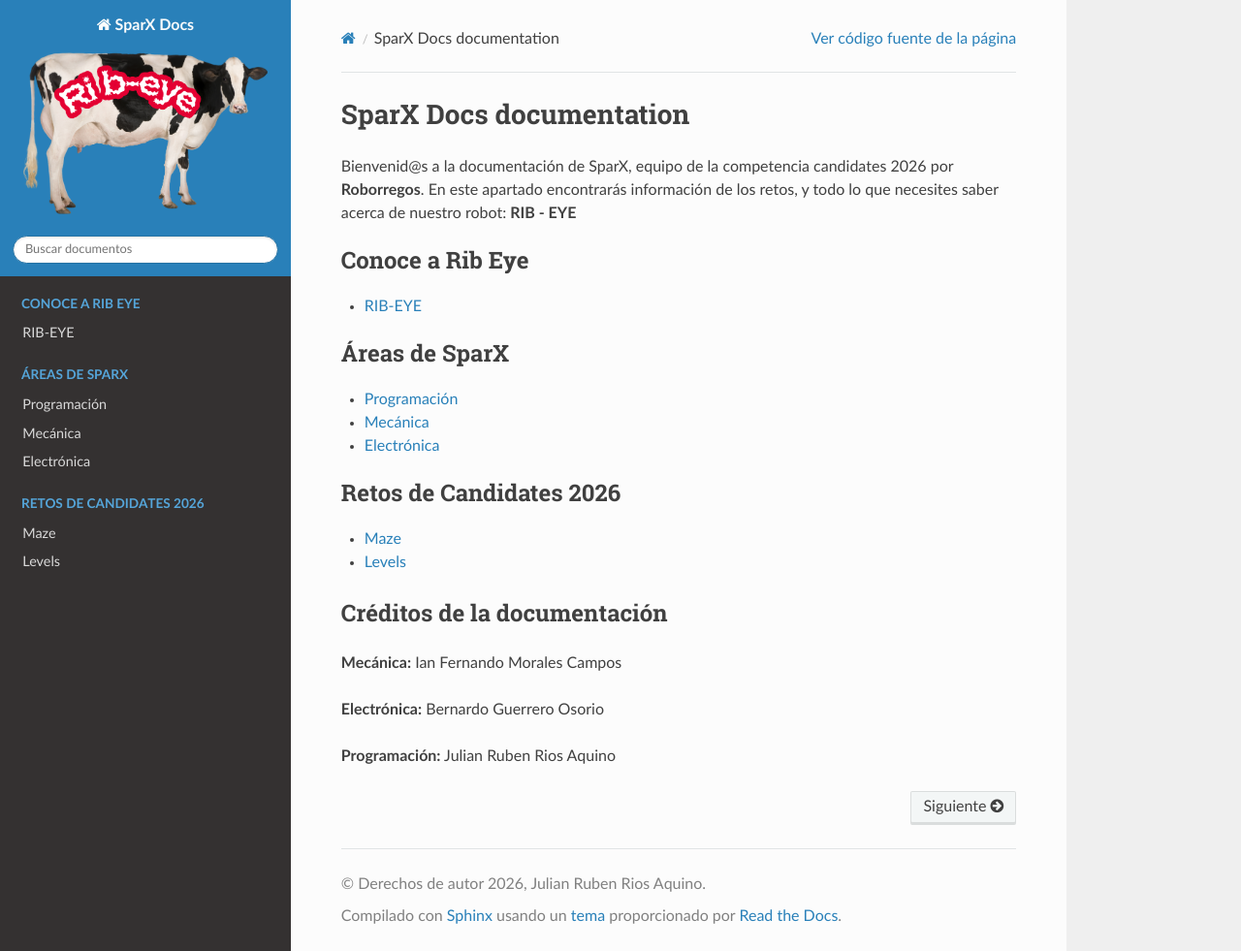
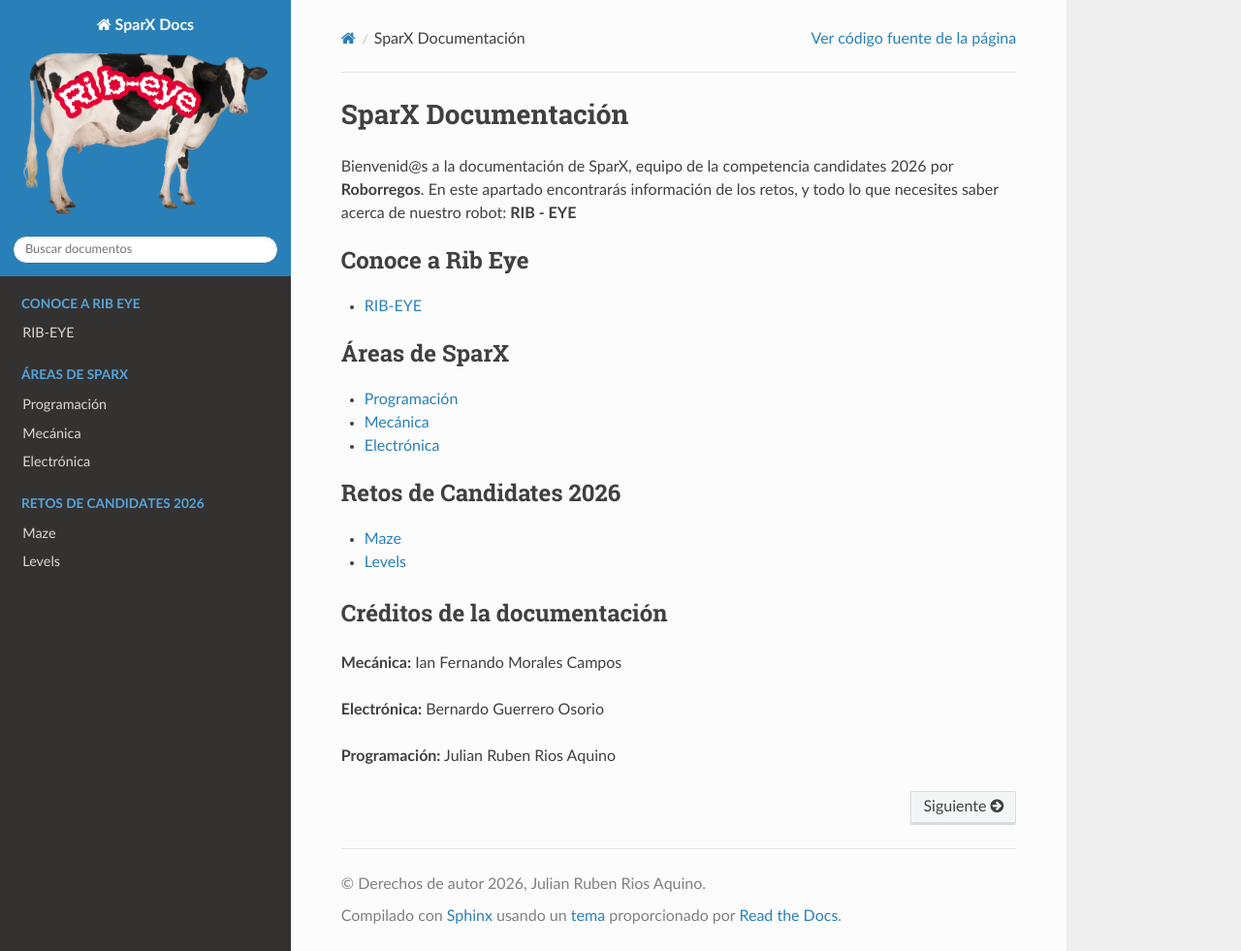
Before and after one commit to jrubenriosadev/roborregos-candidates-SparX-docs, a Sphinx documentation site: the page built from docs/source/index.rst, in a window 1280 px wide and 981 px high. Shown: the whole window at 97% size. Built offline with Sphinx 7.4.7 and the Read the Docs theme 3.1.0, drawn with Linux system fonts in a browser that asks for light colours.

Commit message:
fix: es/lng

```diff
--- a/docs/source/index.rst
+++ b/docs/source/index.rst
@@ -4,7 +4,7 @@
    contain the root `toctree` directive.
 
 ##########################
-SparX Docs documentation
+SparX Documentación
 ##########################
 
 Bienvenid@s a la documentación de SparX, equipo de la competencia candidates 2026 por **Roborregos**.
```
